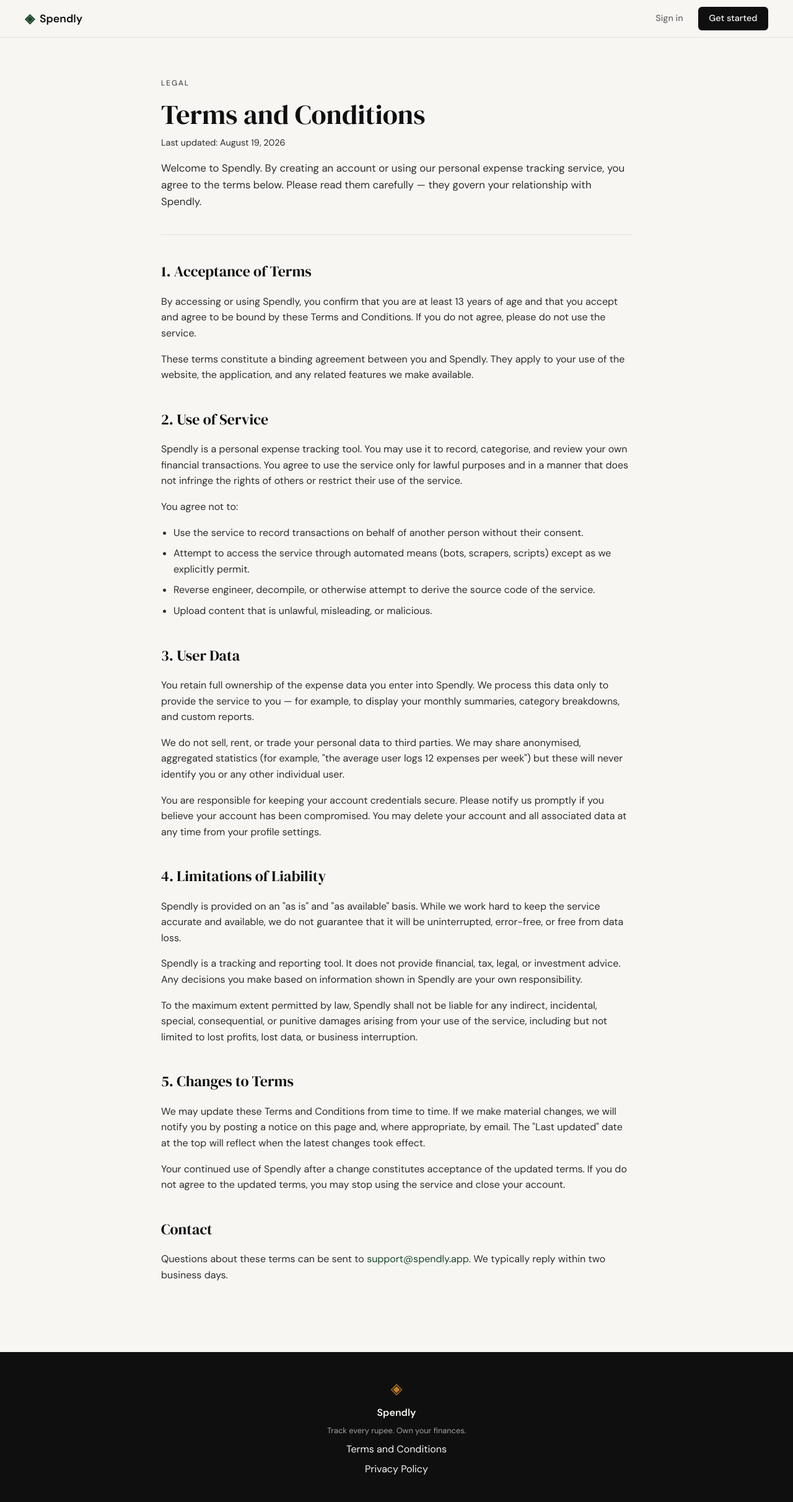
After one commit to AvinashOraon123/spendly, a Flask app: page /terms in a window 1280 px wide. The commit adds this page. Shown: the whole page at 62% size. Run offline with Flask 3, Linux system fonts and the light colour scheme.

Commit message:
Added privacy policy and terms and conditions

```diff
--- a/app.py
+++ b/app.py
@@ -20,6 +20,16 @@ def register():
 @app.route("/login")
 def login():
     return render_template("login.html")
+
+
+@app.route("/terms")
+def terms():
+    return render_template("terms.html")
+
+
+@app.route("/privacy")
+def privacy():
+    return render_template("privacy.html")
 
 
 # ------------------------------------------------------------------ #
--- a/static/css/style.css
+++ b/static/css/style.css
@@ -528,3 +528,85 @@ a { color: inherit; text-decoration: none; }
     .nav-links a:not(.nav-cta) { display: none; }
     .hero { padding: 3rem 1rem 2rem; }
 }
+
+/* ------------------------------------------------------------------ */
+/* Legal pages (Terms, Privacy, etc.)                                 */
+/* ------------------------------------------------------------------ */
+
+.legal-page {
+    padding: 4rem 2rem 6rem;
+}
+
+.legal-inner {
+    max-width: 760px;
+    margin: 0 auto;
+}
+
+.legal-eyebrow {
+    text-transform: uppercase;
+    letter-spacing: 0.16em;
+    font-size: 0.75rem;
+    color: var(--ink-faint);
+    margin-bottom: 0.75rem;
+}
+
+.legal-title {
+    font-family: var(--font-display);
+    font-weight: 400;
+    font-size: 2.75rem;
+    line-height: 1.15;
+    color: var(--ink);
+    margin-bottom: 0.5rem;
+}
+
+.legal-updated {
+    color: var(--ink-muted);
+    font-size: 0.9rem;
+    margin-bottom: 2.5rem;
+}
+
+.legal-lede {
+    font-size: 1.05rem;
+    color: var(--ink-soft);
+    margin-bottom: 2.5rem;
+    padding-bottom: 2.5rem;
+    border-bottom: 1px solid var(--border);
+}
+
+.legal-heading {
+    font-family: var(--font-display);
+    font-weight: 400;
+    font-size: 1.5rem;
+    color: var(--ink);
+    margin-top: 2.5rem;
+    margin-bottom: 1rem;
+}
+
+.legal-page p {
+    color: var(--ink-soft);
+    margin-bottom: 1rem;
+}
+
+.legal-page a {
+    color: var(--accent);
+    border-bottom: 1px solid var(--accent-light);
+    transition: border-color 0.15s ease;
+}
+
+.legal-page a:hover {
+    border-bottom-color: var(--accent);
+}
+
+.legal-list {
+    margin: 0 0 1.5rem 1.25rem;
+    color: var(--ink-soft);
+}
+
+.legal-list li {
+    margin-bottom: 0.5rem;
+}
+
+@media (max-width: 600px) {
+    .legal-page { padding: 2.5rem 1.25rem 4rem; }
+    .legal-title { font-size: 2rem; }
+}
--- a/templates/base.html
+++ b/templates/base.html
@@ -34,6 +34,8 @@
             <span class="brand-icon">◈</span>
             <span class="footer-name">Spendly</span>
             <p class="footer-copy">Track every rupee. Own your finances.</p>
+            <a href="{{ url_for('terms') }}">Terms and Conditions</a>
+            <a href="{{ url_for('privacy') }}">Privacy Policy</a>
         </div>
     </footer>
 
--- /dev/null
+++ b/templates/terms.html
@@ -0,0 +1,113 @@
+{% extends "base.html" %}
+
+{% block title %}Terms and Conditions — Spendly{% endblock %}
+
+{% block content %}
+
+<section class="legal-page">
+    <div class="legal-inner">
+        <p class="legal-eyebrow">Legal</p>
+        <h1 class="legal-title">Terms and Conditions</h1>
+        <p class="legal-updated">Last updated: August 19, 2026</p>
+
+        <p class="legal-lede">
+            Welcome to Spendly. By creating an account or using our personal
+            expense tracking service, you agree to the terms below. Please
+            read them carefully — they govern your relationship with Spendly.
+        </p>
+
+        <h2 class="legal-heading">1. Acceptance of Terms</h2>
+        <p>
+            By accessing or using Spendly, you confirm that you are at least
+            13 years of age and that you accept and agree to be bound by
+            these Terms and Conditions. If you do not agree, please do not
+            use the service.
+        </p>
+        <p>
+            These terms constitute a binding agreement between you and
+            Spendly. They apply to your use of the website, the application,
+            and any related features we make available.
+        </p>
+
+        <h2 class="legal-heading">2. Use of Service</h2>
+        <p>
+            Spendly is a personal expense tracking tool. You may use it to
+            record, categorise, and review your own financial transactions.
+            You agree to use the service only for lawful purposes and in a
+            manner that does not infringe the rights of others or restrict
+            their use of the service.
+        </p>
+        <p>You agree not to:</p>
+        <ul class="legal-list">
+            <li>Use the service to record transactions on behalf of another person without their consent.</li>
+            <li>Attempt to access the service through automated means (bots, scrapers, scripts) except as we explicitly permit.</li>
+            <li>Reverse engineer, decompile, or otherwise attempt to derive the source code of the service.</li>
+            <li>Upload content that is unlawful, misleading, or malicious.</li>
+        </ul>
+
+        <h2 class="legal-heading">3. User Data</h2>
+        <p>
+            You retain full ownership of the expense data you enter into
+            Spendly. We process this data only to provide the service to
+            you — for example, to display your monthly summaries, category
+            breakdowns, and custom reports.
+        </p>
+        <p>
+            We do not sell, rent, or trade your personal data to third
+            parties. We may share anonymised, aggregated statistics (for
+            example, "the average user logs 12 expenses per week") but
+            these will never identify you or any other individual user.
+        </p>
+        <p>
+            You are responsible for keeping your account credentials secure.
+            Please notify us promptly if you believe your account has been
+            compromised. You may delete your account and all associated
+            data at any time from your profile settings.
+        </p>
+
+        <h2 class="legal-heading">4. Limitations of Liability</h2>
+        <p>
+            Spendly is provided on an "as is" and "as available" basis.
+            While we work hard to keep the service accurate and available,
+            we do not guarantee that it will be uninterrupted, error-free,
+            or free from data loss.
+        </p>
+        <p>
+            Spendly is a tracking and reporting tool. It does not provide
+            financial, tax, legal, or investment advice. Any decisions you
+            make based on information shown in Spendly are your own
+            responsibility.
+        </p>
+        <p>
+            To the maximum extent permitted by law, Spendly shall not be
+            liable for any indirect, incidental, special, consequential, or
+            punitive damages arising from your use of the service, including
+            but not limited to lost profits, lost data, or business
+            interruption.
+        </p>
+
+        <h2 class="legal-heading">5. Changes to Terms</h2>
+        <p>
+            We may update these Terms and Conditions from time to time. If
+            we make material changes, we will notify you by posting a notice
+            on this page and, where appropriate, by email. The "Last
+            updated" date at the top will reflect when the latest changes
+            took effect.
+        </p>
+        <p>
+            Your continued use of Spendly after a change constitutes
+            acceptance of the updated terms. If you do not agree to the
+            updated terms, you may stop using the service and close your
+            account.
+        </p>
+
+        <h2 class="legal-heading">Contact</h2>
+        <p>
+            Questions about these terms can be sent to
+            <a href="mailto:support@spendly.app">support@spendly.app</a>.
+            We typically reply within two business days.
+        </p>
+    </div>
+</section>
+
+{% endblock %}
```
Also changed, not shown: file.md (added, +135 -0 lines), templates/privacy.html (added, +103 -0 lines), Screenshot 2026-03-25 at 12.36.20 AM.png (added).
